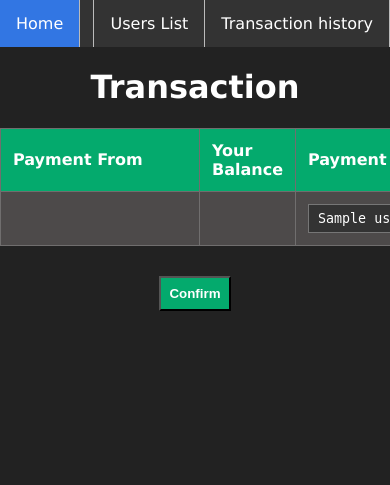
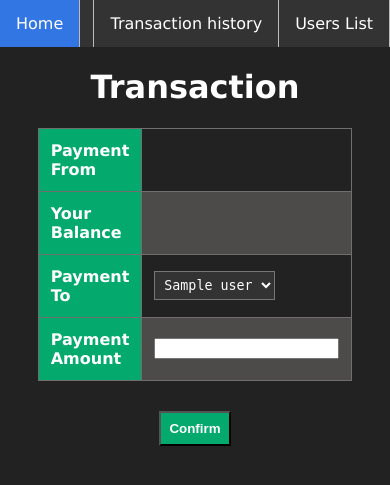
Before and after one commit to syedaareez/Basic-Banking-System, a Django app: template templates/sendto.html in a window 390 px wide; the page is wider, and only the part inside the window is pictured. Shown: the top 485 px of that part. Run offline with Django 3.2, Linux system fonts and the light colour scheme; the template is opened without the code that fills it: most values are stand-ins (such as "Sample title", 1, 10 or a date in 2020).

Commit message:
Responsive

```diff
--- a/templates/home.html
+++ b/templates/home.html
@@ -3,16 +3,55 @@
 <html>
     <head>
         <link rel='stylesheet' href="{% static 'style.css' %}" />
+        <meta name="viewport" content="width=device-width, initial-scale=1.0">
+        <style>
+            ul{
+                display:flex;
+            }
+            .mainContainer{
+                display: flex; flex-direction: column; height:screen;
+            }
+            @media only screen and (max-width: 1000px) {
+                #deta{
+                    margin:50px 0 50px 0; font-size: 35px;
+                }
+                #logo{
+                    margin:0;
+                }
+                .det{
+                    height: screen; width: 80%; margin: 0; display: flex; flex-direction: column; padding:30px; margin:auto;
+                }
+                #forgrow{
+                    flex-grow:1;
+                }
+                .userListTable{
+                    overflow:auto; width:95%; margin:auto;
+                }
+                .receipt{
+                    width: 98%;
+                }
+            }
+
+        </style>
     </head>
     <body>
-        <ul>
-          <li><a class="active" href="{% url 'app:home' %}">Home</a></li>
-
-          <li style="float:right"><a href="{% url 'app:transaction' %}">Transaction history</a></li>
-          <li style="float:right; border-left:1px solid #bbb;"><a href="{% url 'app:userlist' %}">Users List</a></li>
+        <div class="mainContainer">
+        <ul >
+          <li style="height:full;"><a class="active" href="{% url 'app:home' %}" style="height:100%; justify-content: center; align-items: center;">Home</a></li>
+          <li style="flex-grow: 1;"></li>
+          <li ><a href="{% url 'app:transaction' %}">Transaction history</a></li>
+          <li><a href="{% url 'app:userlist' %}">Users List</a></li>
         </ul>
         {% block content %}
-        <div class="intro" ><div class="det"><div id="logo">AAREEZ BANK</div><span id="deta">The easiest way<br>to manage your<br>personal finances!</span><br><br> <p>Select a user, pay to another user, check transaction<br>history and get another feature worldwide!</p></div></div>
+        <div class="intro" style="height: full;">
+            <div class="det" style="height: screen; ">
+                <div id="logo">AAREEZ BANK</div>
+                <div id="forgrow"></div>
+                <div id="deta" >The easiest way to manage your personal finances! </div>
+                <p>Select a user, pay to another user, check transaction history and get another feature worldwide!</p>
+            </div>
+        </div>
         {% endblock %}
+        </div>
     </body>
 </html>
--- a/templates/sendto.html
+++ b/templates/sendto.html
@@ -6,26 +6,30 @@
 <h1>Transaction</h1>
 <form action="{% url 'app:sendform' %}" method="POST">
     {% csrf_token %}
+<div  class="userListTable">
 <table>
     <tr>
     <th>Payment From</th>
-    <th>Your Balance</th>
-    <th>Payment To</th>
-    <th>Payment Amount</th>
+    <td><input name="sendfrom" style="background:transparent; color:white; font-family:monospace; border:none; readonly:true; outline:none;" value="{{user.name}}" readonly/></td>
     </tr>
     <tr>
-        <td><input name="sendfrom" style="background:transparent; color:white; font-family:monospace; border:none; readonly:true; outline:none;" value="{{user.name}}" readonly/></td>
-
+    <th>Your Balance</th>
     <td>{{user.balance}}</td>
-
+    </tr>
+    <tr>
+    <th>Payment To</th>
     <td><select class="select" name="sendto">
         {% for i in allUsers %}
         <option>{{i.name}}</option>
         {% endfor %}
         </select></td>
+    </tr>
+    <tr>
+    <th>Payment Amount</th>
     <td><input type="search" name="amount"></td>
     </tr>
 </table>
+</div>
     <input type="submit" class="confirmbtn" value="Confirm"/>
     </form>
 
--- a/templates/transaction.html
+++ b/templates/transaction.html
@@ -2,6 +2,7 @@
 {% extends 'home.html' %}
 {% block content %}
 <h1 style="text-align:center;">Transaction History</h1>
+<div class="userListTable">
 <table>
     <tr>
         <th>Sender</th>
@@ -13,5 +14,6 @@
     <tr><td>{{i.sendfrom}}</td><td>{{i.sendto}}</td><td>{{i.amount}}</td><td>{{i.date}}</td></tr>
     {% endfor %}
 </table>
+</div>
 <br><br>
 {% endblock %}
--- a/templates/userlist.html
+++ b/templates/userlist.html
@@ -3,6 +3,7 @@
 {% block content %}
 <div class="userlist">
 <h1>Users List</h1>
+<div class="userListTable">
 <table>
     <tr>
     <th>Id</th>
@@ -17,6 +18,7 @@
 {% endfor %}
 
 </table>
+</div>
     <br><br>
     <script>
         function send(e){
```
Also changed, not shown: db.sqlite3. Lines whose indentation alone changed are shown as unchanged.
